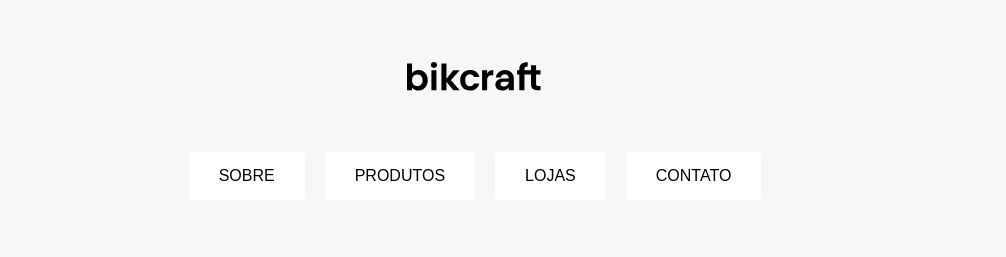
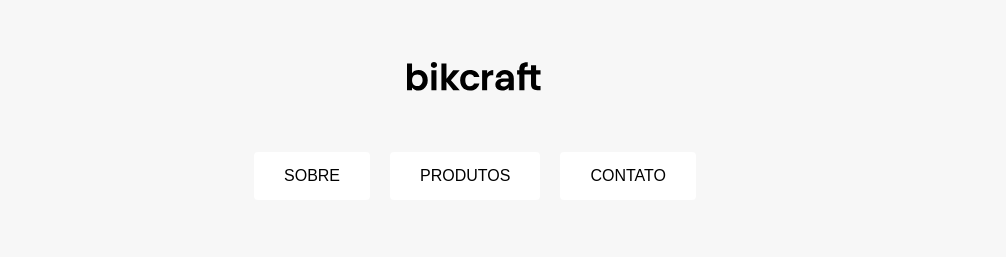
Before and after one commit to LucasPdro/Origamid, a plain HTML site: page index.html in a window 1280 px wide. Shown: the top 257 px of the page, without its empty margins (165-1171 px from the left). Drawn offline with Linux system fonts and the light colour scheme.

Commit message:
Removendo LOJAS

```diff
--- a/index.html
+++ b/index.html
@@ -14,7 +14,6 @@
   <div class="menu">
     <a href="/">Sobre</a>
     <a href="/">Produtos</a>
-    <a href="/">Lojas</a>
     <a href="/">Contato</a>
   </div>
 
```
